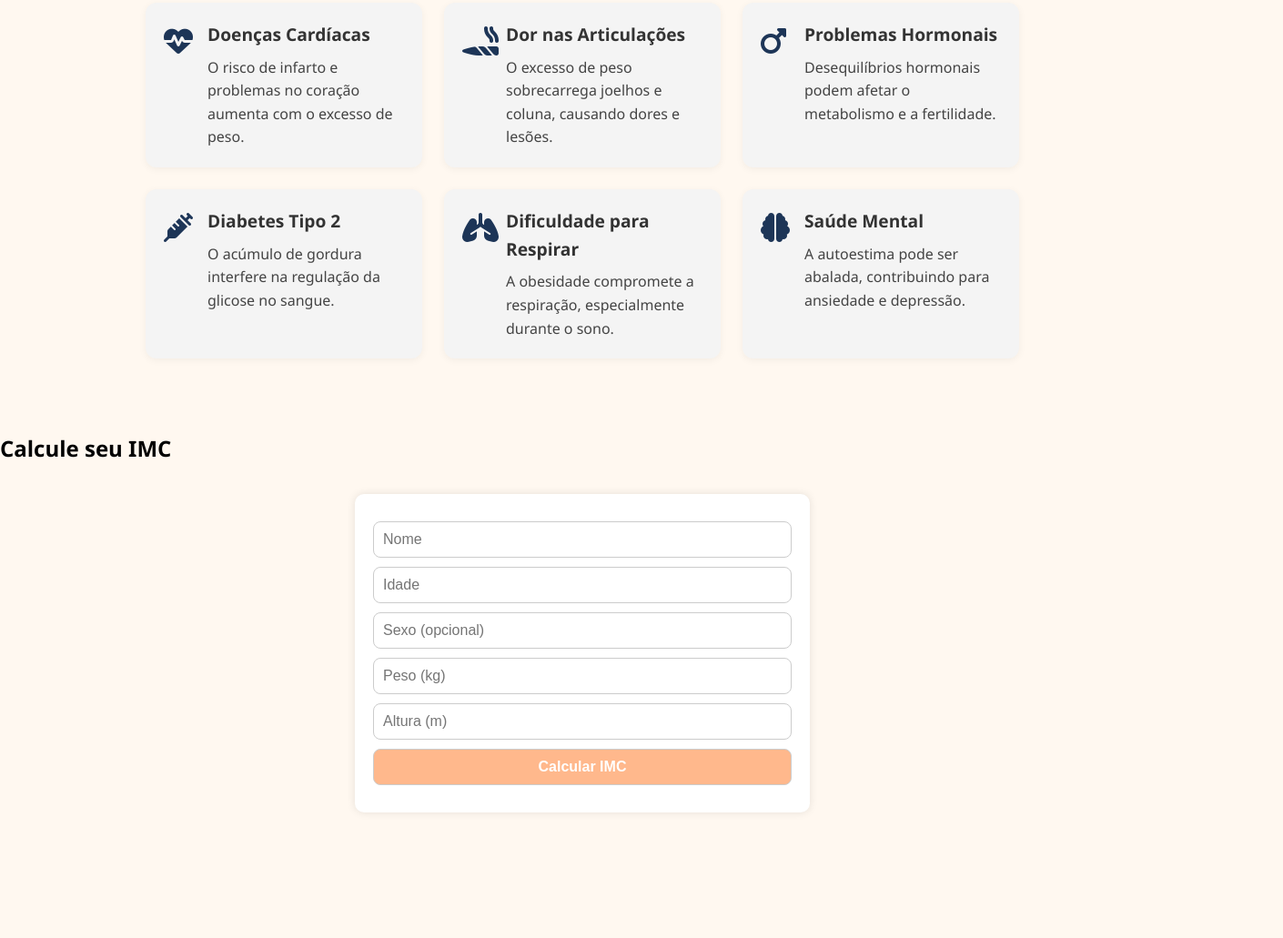
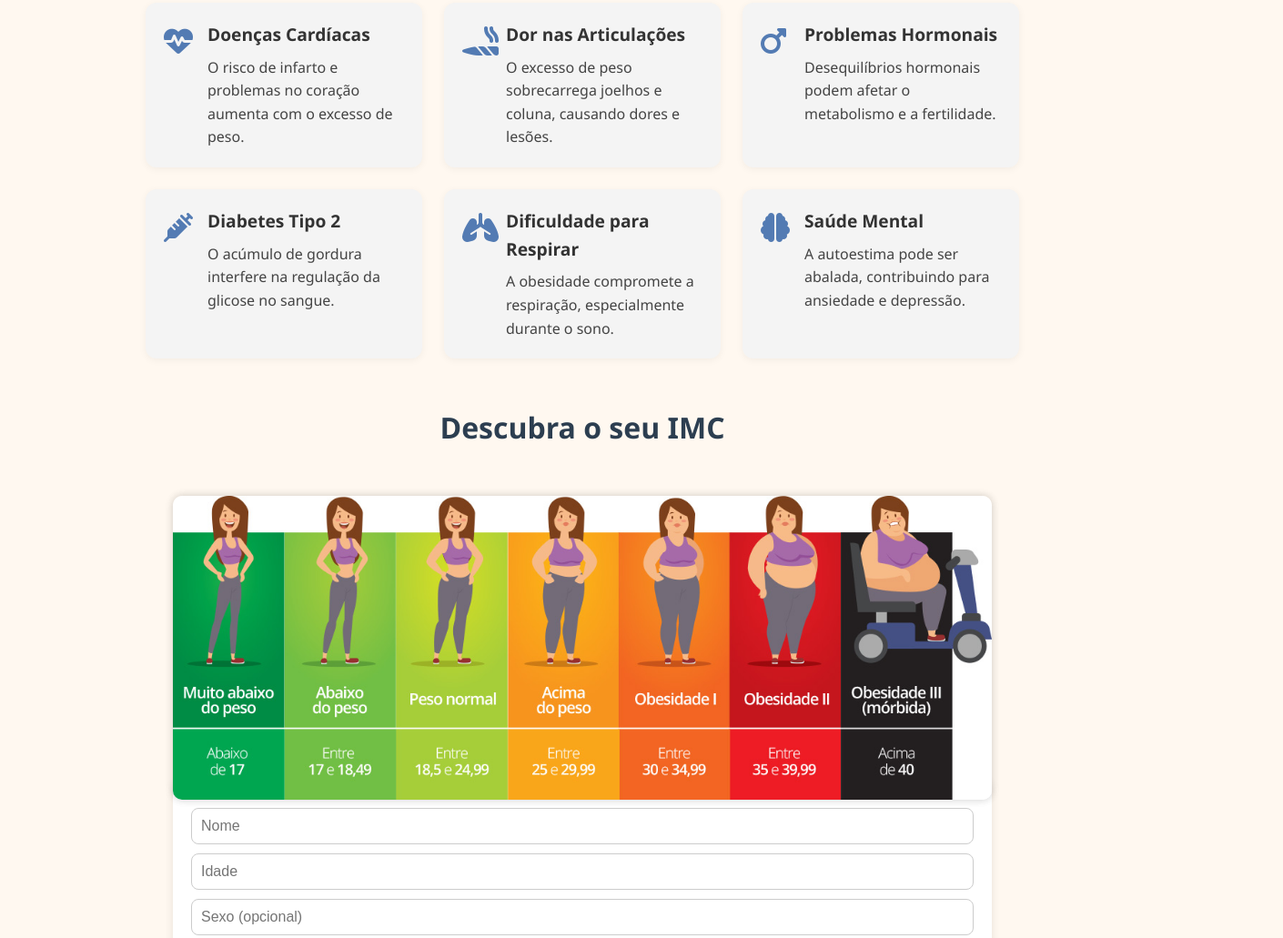
Before and after one commit to DanDev4/EMAGRE-A-, a plain HTML site: page Emagrecer-main/emagrecer/index.html in a window 1280 px wide. Shown: the part 1222-2253 px from the top of the page at 91% size, 1410 px wide, since content can reach past the window. Before the commit the page ends 2145 px from the top, so only its background shows below. Drawn offline with Linux system fonts and the light colour scheme.

Commit message:
Add files via upload

```diff
--- a/Emagrecer-main/emagrecer/CSS/style.css
+++ b/Emagrecer-main/emagrecer/CSS/style.css
@@ -52,12 +52,12 @@ p {
 }
 
 form {
-  background-color: #fff;
+  background-color: #ffffff;
   padding: 20px;
   border-radius: 10px;
   box-shadow: 0 0 10px rgba(0, 0, 0, 0.1);
-  max-width: 500px;
-  margin: 30px auto;
+  max-width: 900px;
+  margin: 2px auto;
 }
 
 input,
@@ -72,7 +72,7 @@ button {
 }
 
 button {
-  background-color: #ffb88c;
+  background-color: #1d3557;
   color: white;
   font-weight: bold;
   cursor: pointer;
@@ -80,7 +80,7 @@ button {
 }
 
 button:hover {
-  background-color: #f7c9ac;
+  background-color: #7b9ac5;
 }
 
 ul {
@@ -224,7 +224,7 @@ nav a:hover {
 
 .maleficio-card i {
   font-size: 32px;
-  color: #1d3557;
+  color: #537bb3;
   margin-top: 6px;
   min-width: 32px;
 }
@@ -239,3 +239,59 @@ nav a:hover {
   font-size: 1rem;
   color: #444;
 }
+.imc-section {
+  background-color: #fff8f0;
+  padding: 100px 20px;
+  margin: -130px;
+  text-align: center;
+}
+
+.container-imc {
+  max-width: 1200px;
+  margin: 0 auto;
+}
+
+.imc-section h2 {
+  font-size: 2rem;
+  color: #2c3e50;
+  margin-bottom: 50px;
+}
+
+.imc-section p {
+  font-size: 1.1rem;
+  line-height: 1.6;
+  color: #555;
+  margin-bottom: 10px;
+}
+
+.imc-image-wrapper {
+  margin: 0px 0;
+}
+
+.imc-image {
+  width: 100%;
+  max-width: 900px;
+  height: auto;
+  border-radius: 10px;
+  box-shadow: -0px -0px 10px rgba(0, 0, 0, 0.1),
+    /* esquerda + cima */ 0px -0px 10px rgba(0, 0, 0, 0.1); /* direita + cima */
+}
+
+.btn-wrapper {
+  margin-top: 10px;
+}
+
+.btn-imc {
+  display: inline-block;
+  background-color: #007bff;
+  color: white;
+  padding: 10px 24px;
+  border-radius: 10px;
+  text-decoration: none;
+  font-weight: bold;
+  transition: background-color 0.3s;
+}
+
+.btn-imc:hover {
+  background-color: #0056b3;
+}
--- a/Emagrecer-main/emagrecer/index.html
+++ b/Emagrecer-main/emagrecer/index.html
@@ -96,7 +96,17 @@
     </div>
   </section>
 
-  <h2>Calcule seu IMC</h2>
+  <section class="imc-section">
+    <div class="container-imc">
+      <h2>Descubra o seu IMC</h2>
+
+      <div class="imc-image-wrapper">
+        <img src="img/Regua_Imc.jpg" alt="Tabela de classificação do IMC" class="imc-image">
+      </div>
+
+
+    </div>
+  </section>
   <form id="imc-form">
     <input type="text" id="nome" placeholder="Nome" required />
     <input type="number" id="idade" placeholder="Idade" required />
```
Also changed, not shown: Emagrecer-main/emagrecer/img/Regua_Imc.jpg (added).
